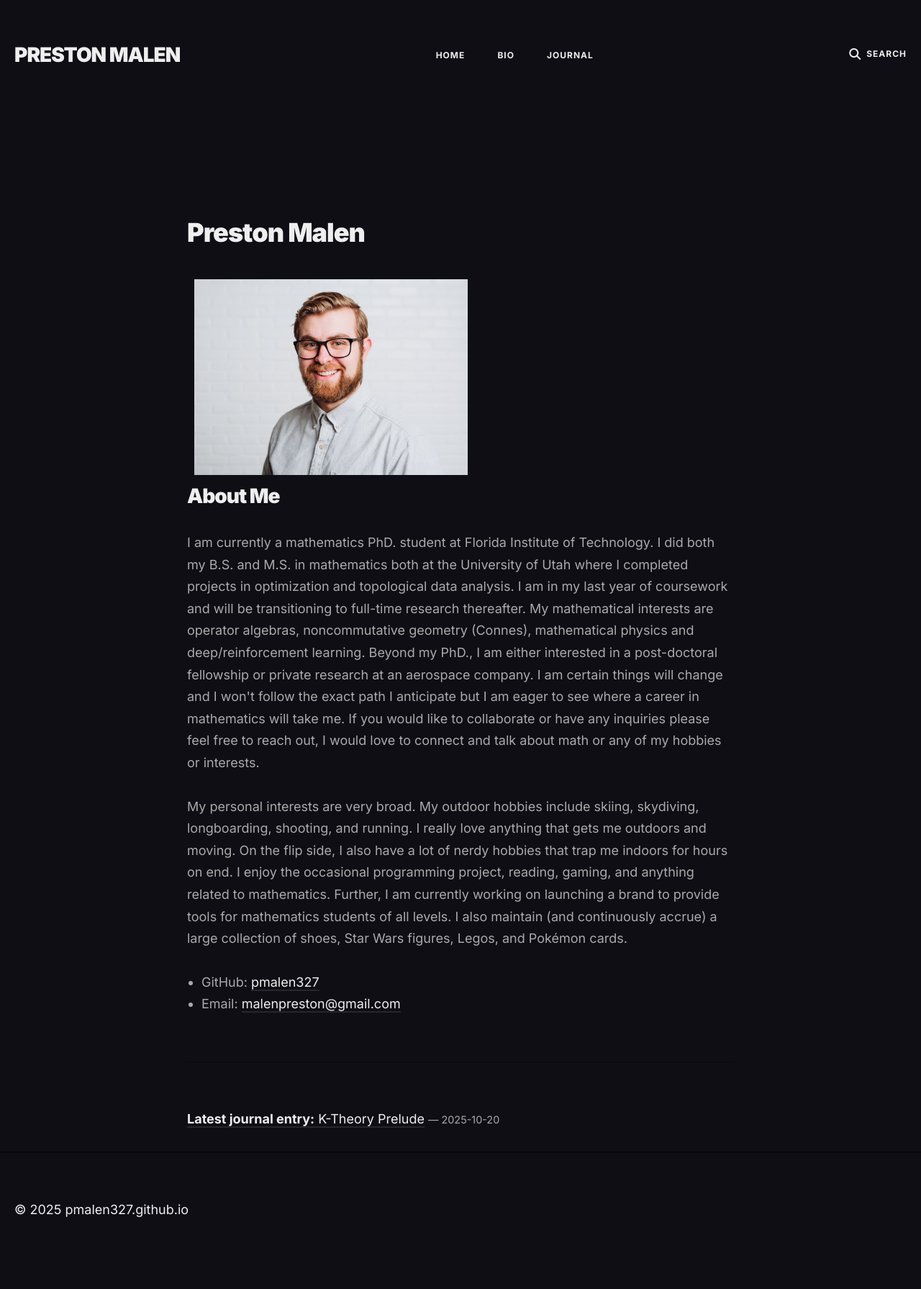
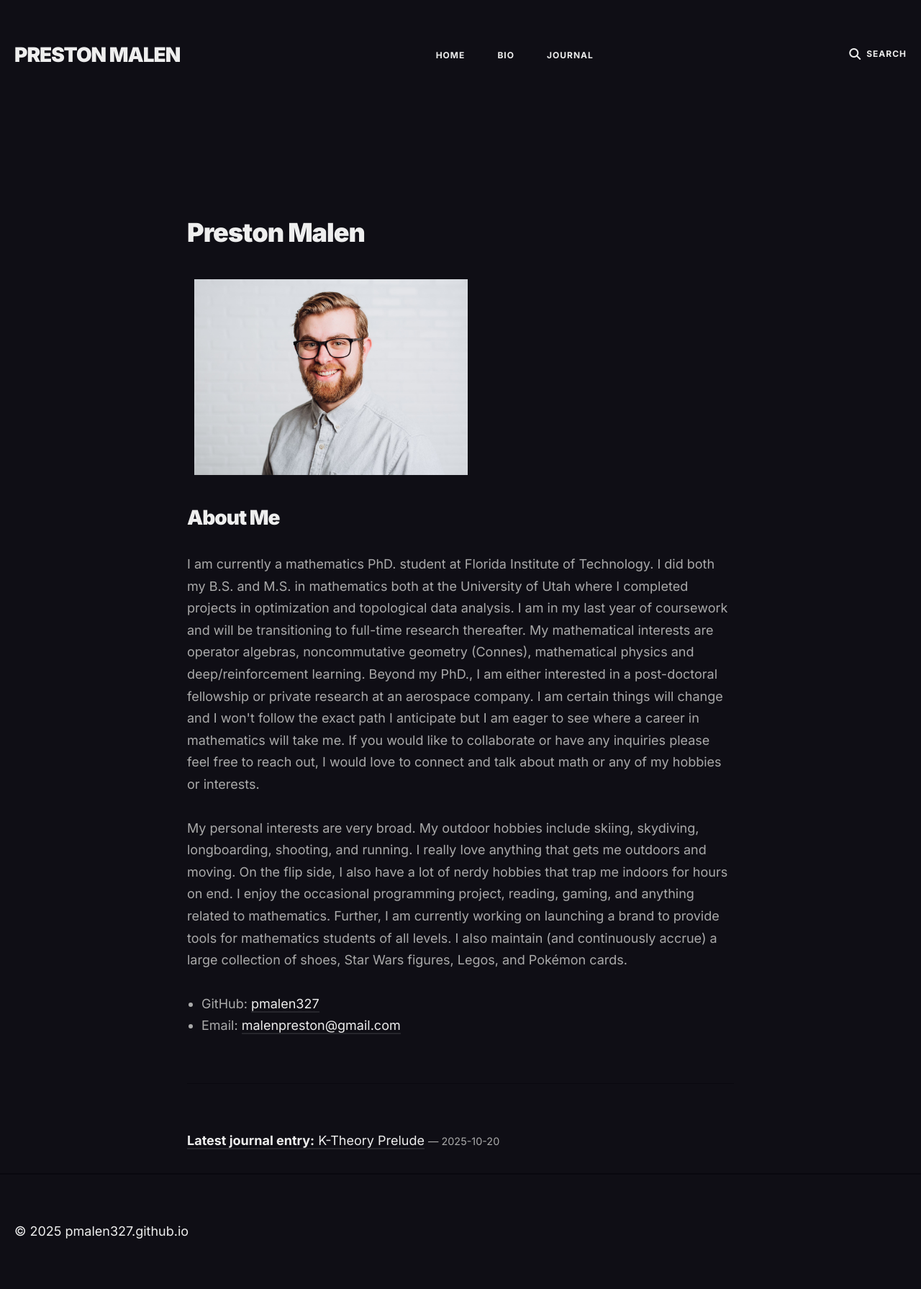
Before and after one commit to pmalen327/pmalen327.github.io, a Jekyll site: the page built from index.html, in a window 1280 px wide. Shown: the whole page at 72% size. Built offline with Jekyll 4.4.1, drawn with Linux system fonts in a browser that asks for light colours; the list of posts is cut into pages by our own code; before the commit the page ends 1761 px from its top, so only the background shows below that.

Commit message:
quick push

```diff
--- a/index.html
+++ b/index.html
@@ -5,9 +5,9 @@ nav: home
 ---
 
 <h1>Preston Malen</h1>
-        <div style="width:400px; padding:10px;">
-            <img src="headshot.jpeg" alt="Profile Picture" style="width:100%; height:auto;">
-        </div>
+      <div style="width:400px; padding:10px; margin-bottom:30px;">
+          <img src="headshot.jpeg" alt="Profile Picture" style="width:100%; height:auto;">
+      </div>
         <section id="about">
             <h2>About Me</h2>
             <p>
```
